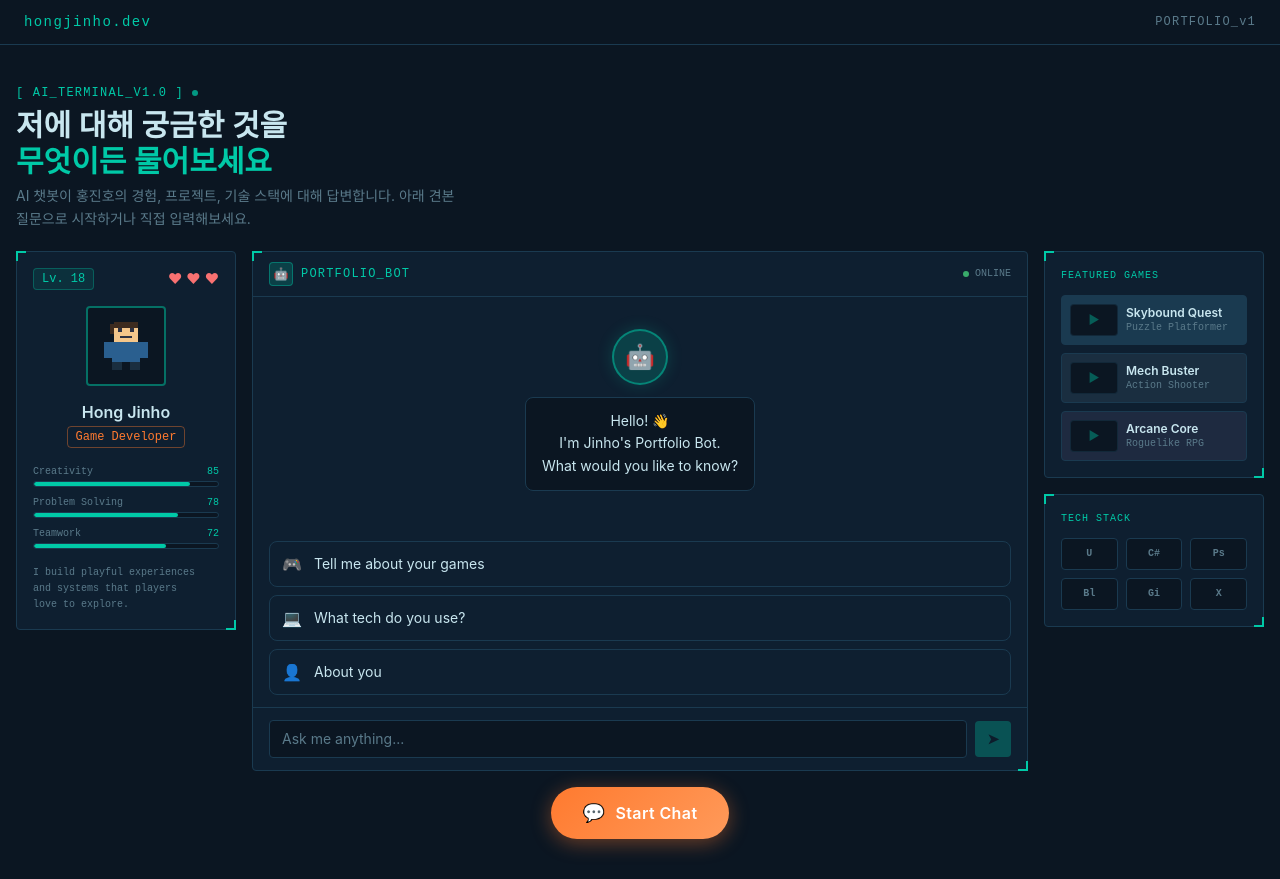
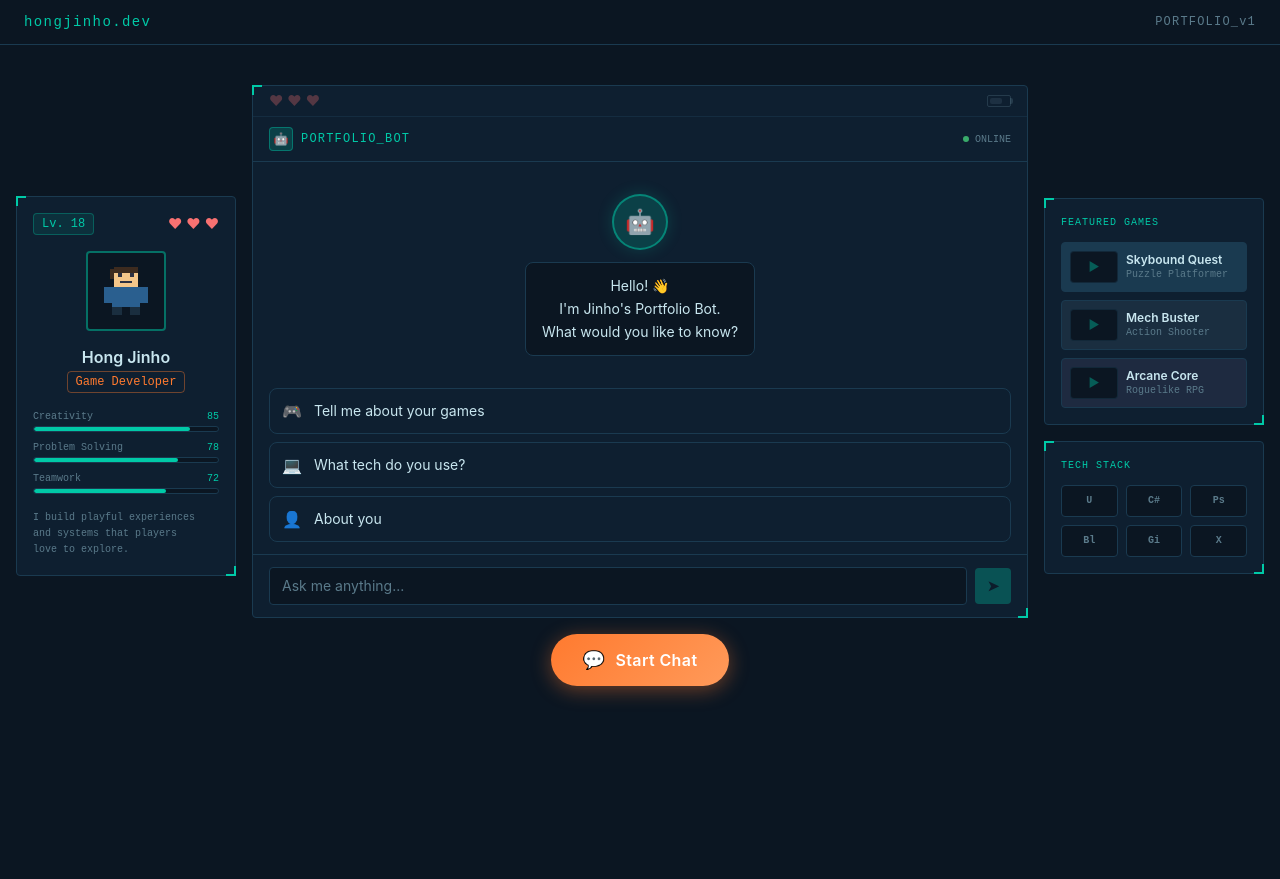
Before and after one commit to mynameisjinhohong/Game-Portfolio, a Next.js app in the folder workspace/: page / in a window 1280 px wide. After the commit the page ends 800 px from the top, so only its background shows below. Built offline with nearby package versions, Linux system fonts and the light colour scheme.

Commit message:
GP-38: 챗봇 기본 레이아웃과 패널 구조 구성

```diff
--- a/workspace/components/chatbot/ChatbotPanel.tsx
+++ b/workspace/components/chatbot/ChatbotPanel.tsx
@@ -32,6 +32,23 @@ export function ChatbotPanel() {
 
   return (
     <div className="hud-panel rounded flex flex-col h-full min-h-[520px]">
+      {/* HUD 상단 바: 하트(왼쪽) / 배터리(오른쪽) — 추후 기능 연결 예정 */}
+      <div className="flex items-center justify-between px-4 py-2 border-b border-hud-border/50">
+        {/* 왼쪽: 하트 (HP) 공간 */}
+        <div className="flex items-center gap-1 min-w-[60px]">
+          {[0, 1, 2].map((i) => (
+            <span key={i} className="text-red-400/30 text-sm leading-none">♥</span>
+          ))}
+        </div>
+        {/* 오른쪽: 배터리 공간 */}
+        <div className="flex items-center gap-1 min-w-[40px] justify-end">
+          <div className="w-6 h-3 border border-hud-text-dim/30 rounded-sm relative flex items-center px-0.5">
+            <div className="h-1.5 w-2/3 bg-hud-text-dim/20 rounded-sm" />
+            <div className="absolute -right-[3px] top-1/2 -translate-y-1/2 w-[3px] h-1.5 bg-hud-text-dim/30 rounded-r-sm" />
+          </div>
+        </div>
+      </div>
+
       {/* 패널 헤더 */}
       <div className="flex items-center justify-between px-4 py-2.5 border-b border-hud-border">
         <div className="flex items-center gap-2">
--- a/workspace/components/chatbot/ChatbotSection.tsx
+++ b/workspace/components/chatbot/ChatbotSection.tsx
@@ -1,7 +1,6 @@
 "use client";
 
 import { CharacterPanel } from "./CharacterPanel";
-import { ChatbotHeader } from "./ChatbotHeader";
 import { ChatbotPanel } from "./ChatbotPanel";
 import { FeaturedGamesPanel } from "./FeaturedGamesPanel";
 
@@ -13,11 +12,8 @@ export function ChatbotSection() {
       className="w-full max-w-7xl mx-auto px-4 py-6 md:py-10"
       style={{ minHeight: "calc(100vh - 52px)" }}
     >
-      {/* 섹션 헤더 — 모바일에서도 노출 */}
-      <ChatbotHeader />
-
       {/* 3컬럼 그리드: 캐릭터 | 챗봇 | 게임 */}
-      <div className="grid grid-cols-1 md:grid-cols-[220px_1fr_220px] gap-4 items-start">
+      <div className="grid grid-cols-1 md:grid-cols-[220px_1fr_220px] gap-4 items-center">
         {/* 왼쪽: 캐릭터 패널 */}
         <div className="hidden md:block">
           <CharacterPanel />
```
